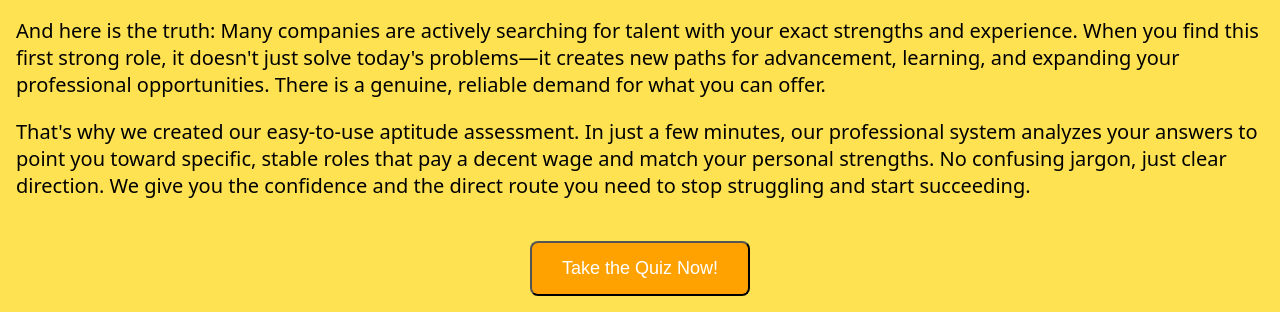
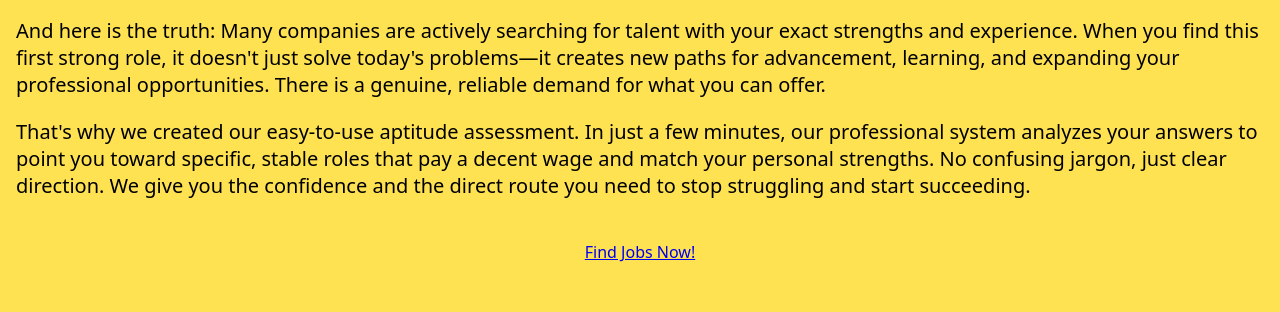
Before and after one commit to PathMatch-Job-Searching/PathMatch.github.io, a website: page index.html in a window 1280 px wide. Shown: the part 755-1067 px from the top of the page. After the commit the page ends 1034 px from the top, so only its background shows below. Drawn offline with Linux system fonts and the light colour scheme.

Commit message:
Change button text for job search
Updated the call to action button from 'Take the Quiz Now!' to 'Find Jobs Now!'

```diff
--- a/index.html
+++ b/index.html
@@ -34,7 +34,7 @@
       <p>That's why we created our easy-to-use aptitude assessment. In just a few minutes, our professional system analyzes your answers to point you toward specific, stable roles that pay a decent wage and match your personal strengths. No confusing jargon, just clear direction. We give you the confidence and the direct route you need to stop struggling and start succeeding.</p>
       <br>
       <div class="text-center-container">
-      <button onclick="window.location.href="page2.html">Take the Quiz Now!</button>
+       <a href="page2.html"> Find Jobs Now!</a>
       </div>
     </div>
     </main>
```
